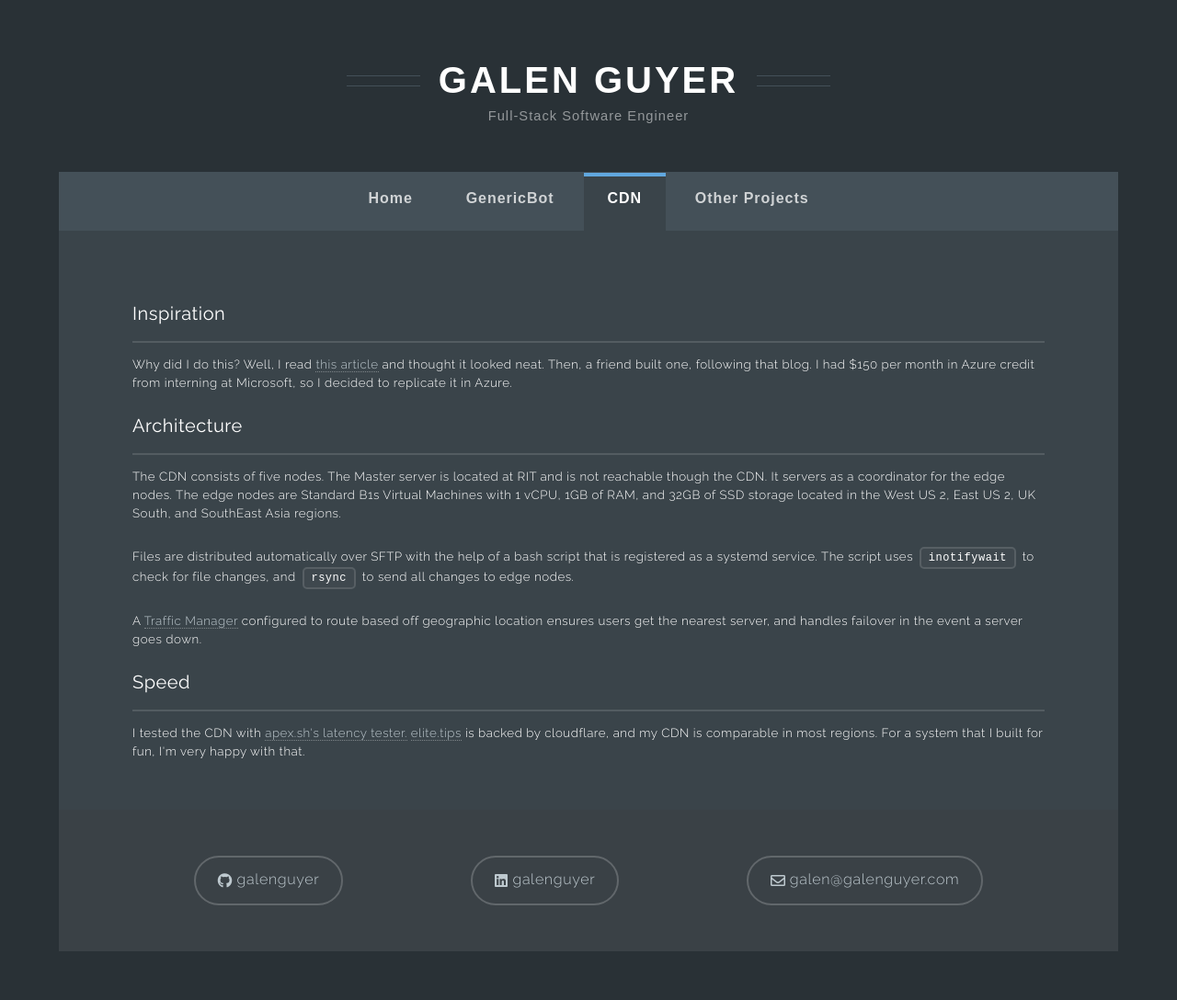
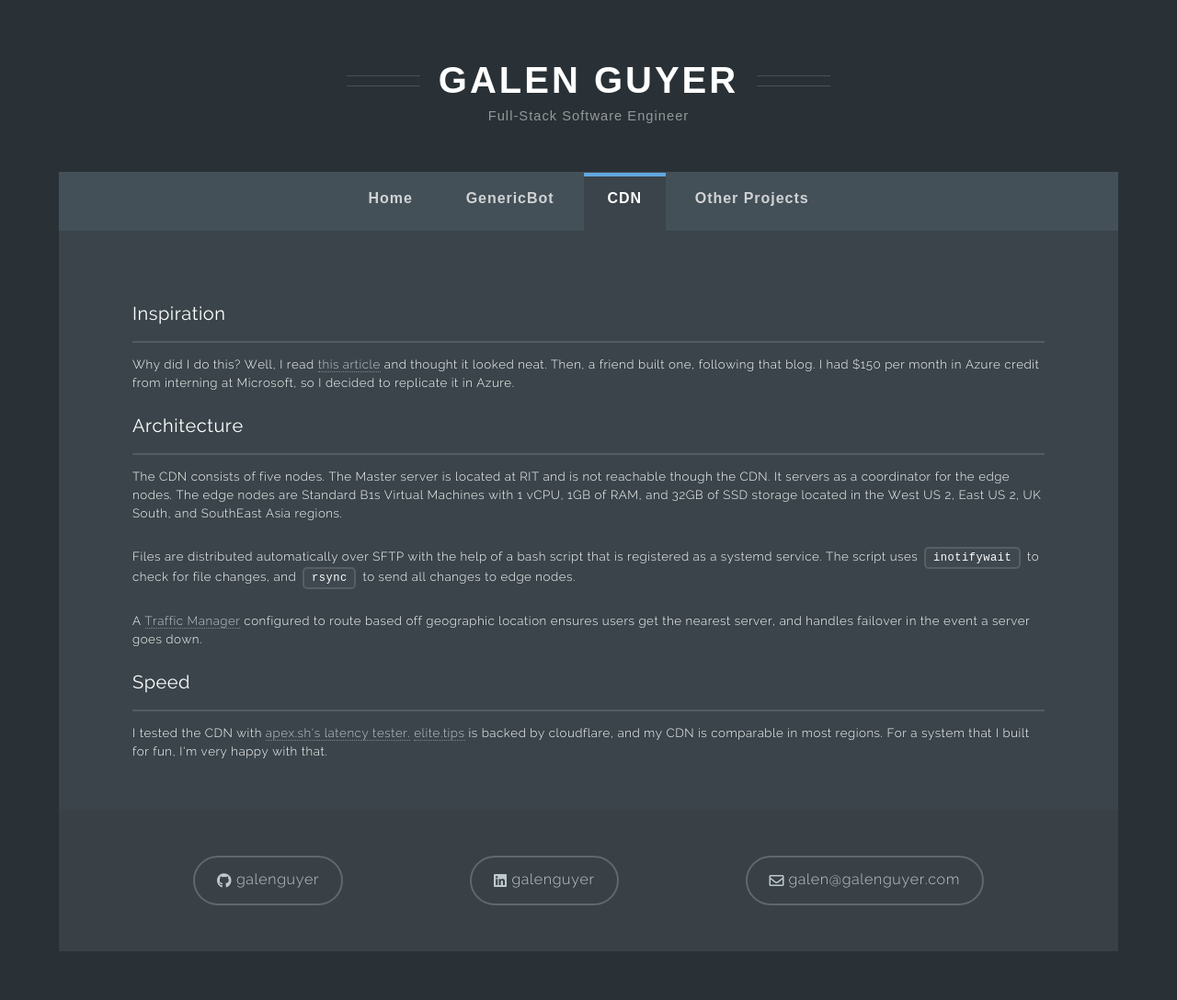
Before and after one commit to galenguyer/galenguyer.github.io.v1, a Jekyll site: the page built from cdn.html, in a window 1280 px wide. Shown: the whole page at 92% size. Built offline with Jekyll 4.4.1, drawn with Linux system fonts in a browser that asks for light colours.

Commit message:
Remove fa stylesheet and merge into main

```diff
--- a/_includes/head.html
+++ b/_includes/head.html
@@ -2,12 +2,6 @@
   <meta charset="utf-8">
   <meta name="viewport" content="width=device-width, initial-scale=1">
   <link rel="stylesheet" href="{{ "/assets/main.css" | relative_url }}">
-  <link rel="stylesheet" href="{{ "/assets/fa.css" | relative_url }}"  media="none" onload="if(media!=='all')media='all'">
-  <link rel="stylesheet" href="https://fonts.googleapis.com/css2?family=Raleway:wght@300;400;600&display=swap" media="none" onload="if(media!=='all')media='all'">
-  <noscript>
-  <link rel="stylesheet" href="https://fonts.googleapis.com/css2?family=Raleway:wght@300;400;600&display=swap">
-  <link rel="stylesheet" href="{{ "/assets/fa.css" | relative_url }}">
-  </noscript>
   <meta name="author" content="{{ site.author }}">
   {%- if page.title %}
   <title>{{ page.title }}</title>
--- a/_sass/main.scss
+++ b/_sass/main.scss
@@ -25,3 +25,6 @@
   "main/article",
   "main/footer"
 ;
+
+$fa-font-path: "/assets/fa";
+@import "fontawesome/fa-used.scss";
```
